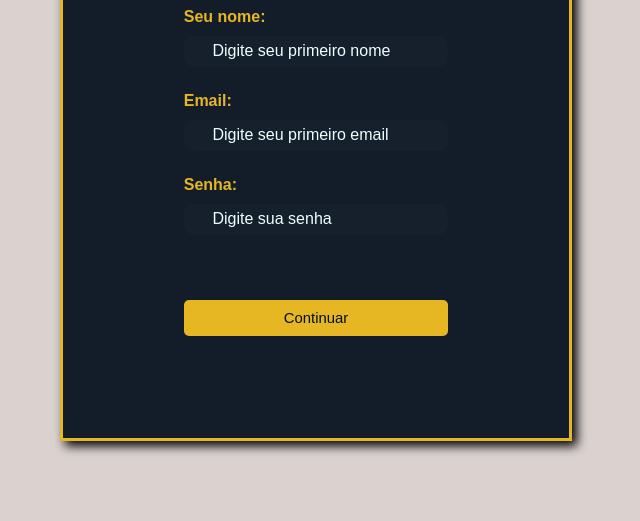
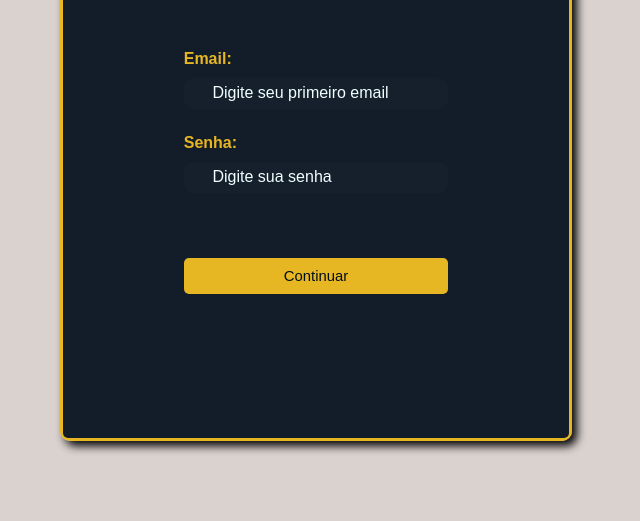
Before and after one commit to moh4b-z/site-de-livro, a plain HTML site: page Login/Login.html in a window 1280 px wide. Shown: the part 279-800 px from the top of the page, without its empty margins (324-964 px from the left). Drawn offline with Linux system fonts and the light colour scheme.

Commit message:
mais pastas

```diff
--- a/Login/Cadastro.css
+++ b/Login/Cadastro.css
@@ -19,9 +19,10 @@ body {
 
 .container {
     width: 50%;
-    height: 86vh;
+    height: 600px;
     display: flex;
     border: 3px solid;
+    border-radius: 10px;
     border-color: #e7b623;
     box-shadow: 5px 5px 10px #000000;
 }
@@ -32,6 +33,7 @@ body {
     justify-content: center;
     align-items: center;
     flex-direction: column;
+    border-radius: 5px;
     background-color: #121d29;
     padding: 3rem;
 }
--- a/Login/Login.css
+++ b/Login/Login.css
@@ -23,6 +23,7 @@ body {
     display: flex;
     border: 3px solid;
     border-color: #e7b623;
+    border-radius: 10px;
     box-shadow: 5px 5px 10px #000000;
 }
 
@@ -33,6 +34,7 @@ body {
     align-items: center;
     flex-direction: column;
     background-color: #121d29;
+    border-radius: 5px;
     padding: 3rem;
 }
 
@@ -96,7 +98,7 @@ body {
     flex-direction: column;
     flex-wrap: wrap;
     justify-content: space-between;
-    padding: 0.5rem 0;
+    padding: 0.5rem 1;
 }
 
 .input-box {
--- a/Login/Login.html
+++ b/Login/Login.html
@@ -22,10 +22,6 @@
                 </div>
 
                 <div class="input-group">
-                    <div class="input-box">
-                        <label for="firstnare">Seu nome:</label>
-                        <input class="barra" id="firstnare" type="text" name="firstnare" placeholder="Digite seu primeiro nome" required>
-                    </div>
 
                     <div class="input-box">
                         <label for="email">Email:</label>
```
Also changed, not shown: Menu/MenuPcss.css (renamed from Visão Inicial/MenuPcss.css, +6 -1 lines), Menu/menuP.html (renamed from Visão Inicial/menuP.html, +3 -2 lines), Menu/filtro-de-pesquisa-site.js (added), Menu/fucionamentoBarraP.js (renamed from Visão Inicial/fucionamentoBarraP.js), Menu/submenu.js (renamed from Visão Inicial/submenu.js), Menu/sugestao-barra.js (renamed from Visão Inicial/sugestao-barra.js).
